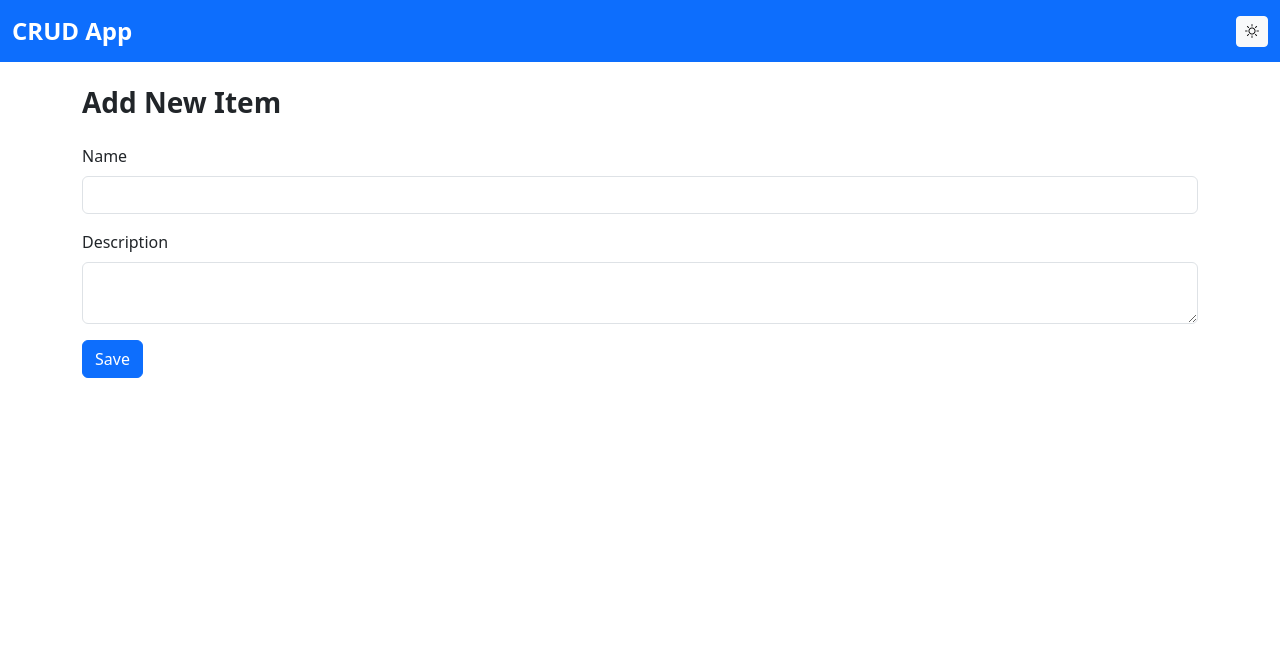
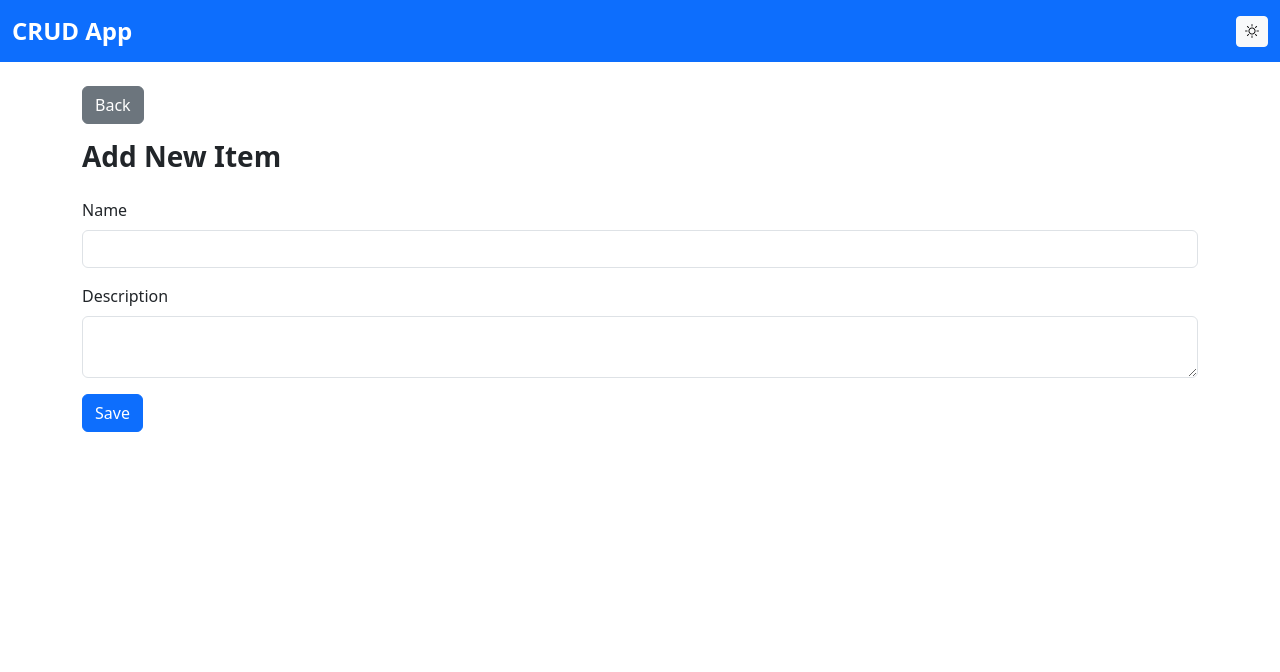
Before and after one commit to paulo1403/crud-django, a Django app: page /create/ in a window 1280 px wide. Shown: the top 672 px of the page. Run offline with Django 4.2, Linux system fonts and the light colour scheme.

Commit message:
Add back button to item form for improved navigation

```diff
--- a/crud_app/templates/item_form.html
+++ b/crud_app/templates/item_form.html
@@ -1,4 +1,7 @@
 {% extends 'base.html' %} {% block content %}
+<div class="mb-3">
+  <a href="{% url 'item_list' %}" class="btn btn-secondary">Back</a>
+</div>
 <h1 class="fs-3 fw-bold mb-4">
   {% if item %}Edit Item{% else %}Add New Item{% endif %}
 </h1>
```
